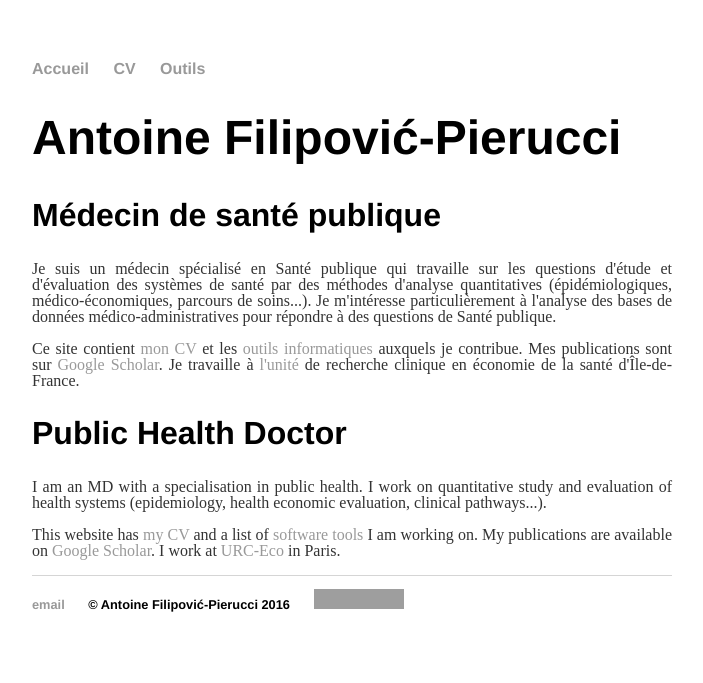
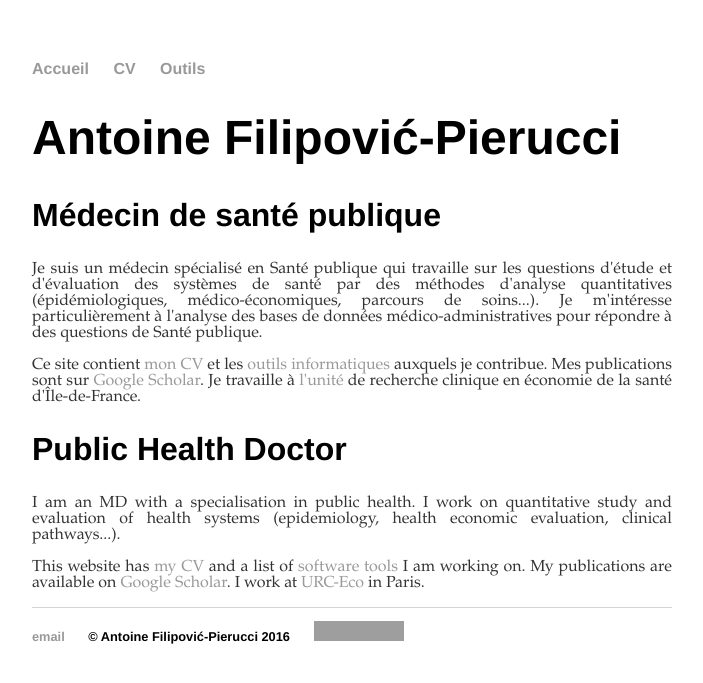
Before and after one commit to pierucci/pierucci.github.io, a Jekyll site: the page built from index.html, in a window 1280 px wide. Shown: the top 683 px of the page, without its empty margins (288-991 px from the left). Built offline with Jekyll 4.4.1, drawn with Linux system fonts in a browser that asks for light colours; grey boxes are pictures that could not be loaded.

Commit message:
paragraph font

```diff
--- a/css/main.css
+++ b/css/main.css
@@ -32,6 +32,7 @@ p {
     line-height: 1em;
     color: #333;
     text-align:justify;
+    font-family:"Palatino Linotype", "Book Antiqua", Palatino, serif;
 }
 footer {
     border-top: 1px solid #d5d5d5;
```
